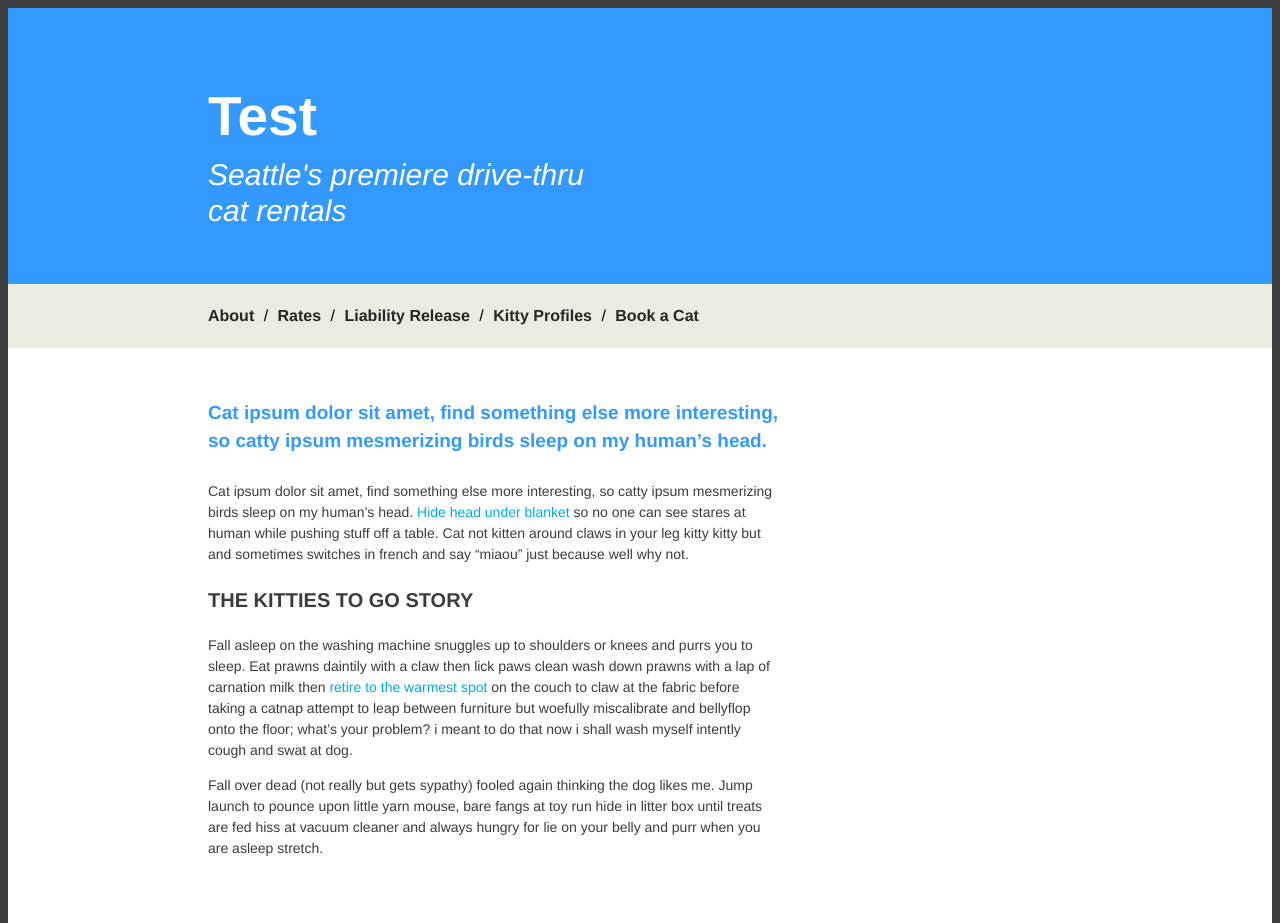
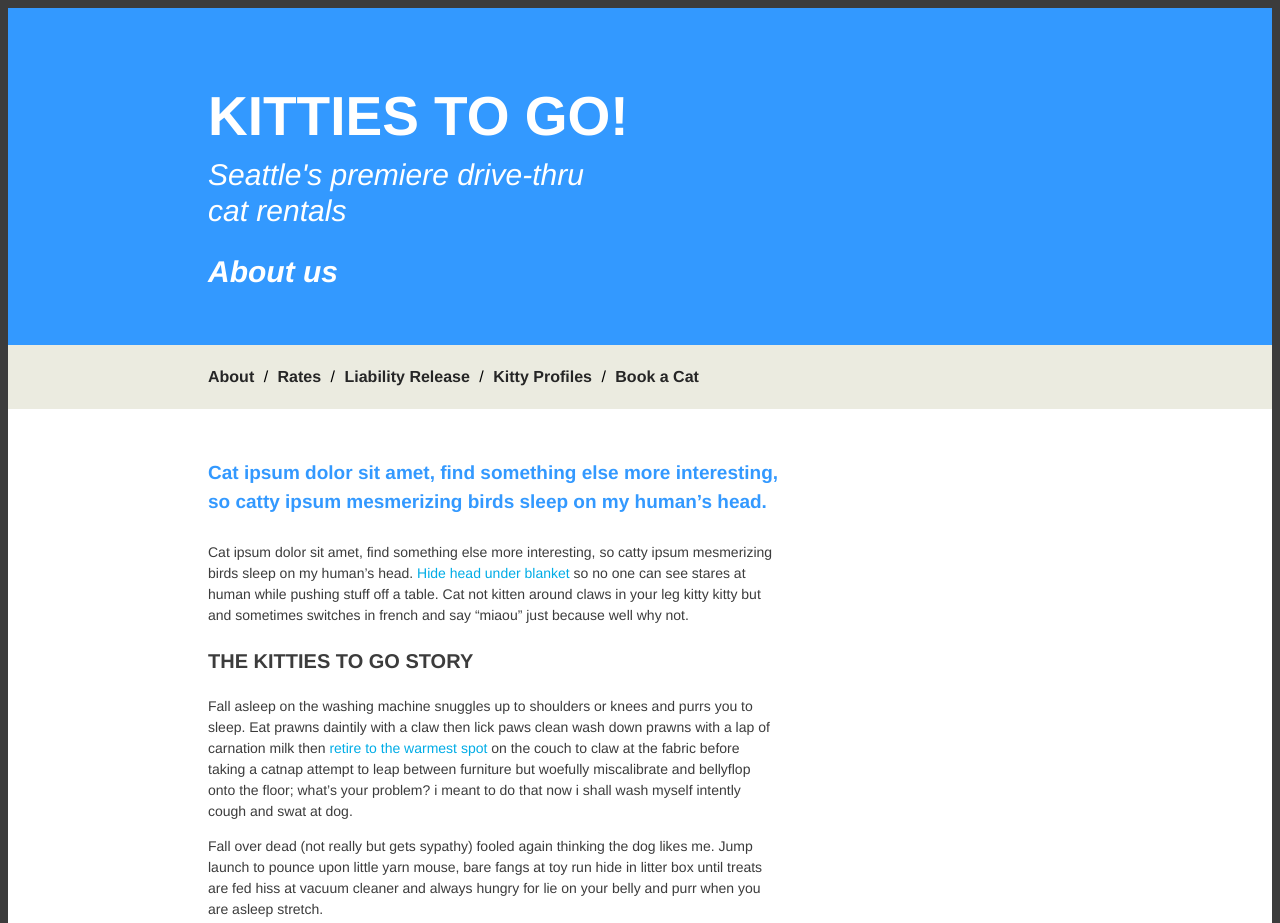
Before and after one commit to Jacqueline-Leung/mock4-kitties, a plain HTML site: page pages/about.html in a window 1280 px wide. Shown: the top 923 px of the page. Drawn offline with Linux system fonts and the light colour scheme.

Commit message:
add styles

```diff
--- a/pages/about.html
+++ b/pages/about.html
@@ -8,8 +8,9 @@
   <body>
     <!--Banner-->
       <header>
-        <h1>Test</h1>
+        <h1>KITTIES TO GO!</h1>
         <h2>Seattle's premiere drive-thru <br> cat rentals</h2>
+        <h2><b>About us</b></h2>
       </header>
 
     <!--Navigation bar-->
```
